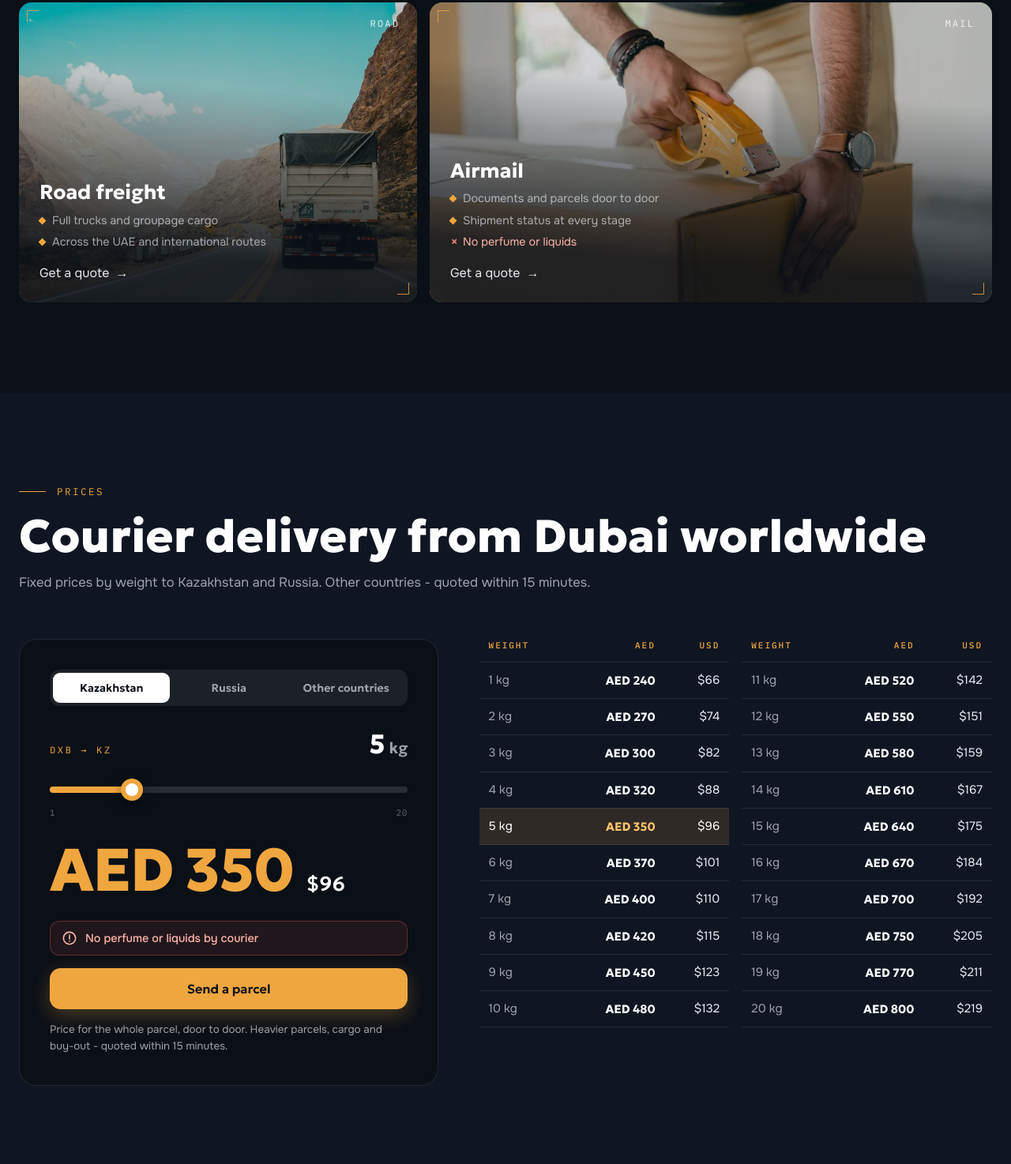
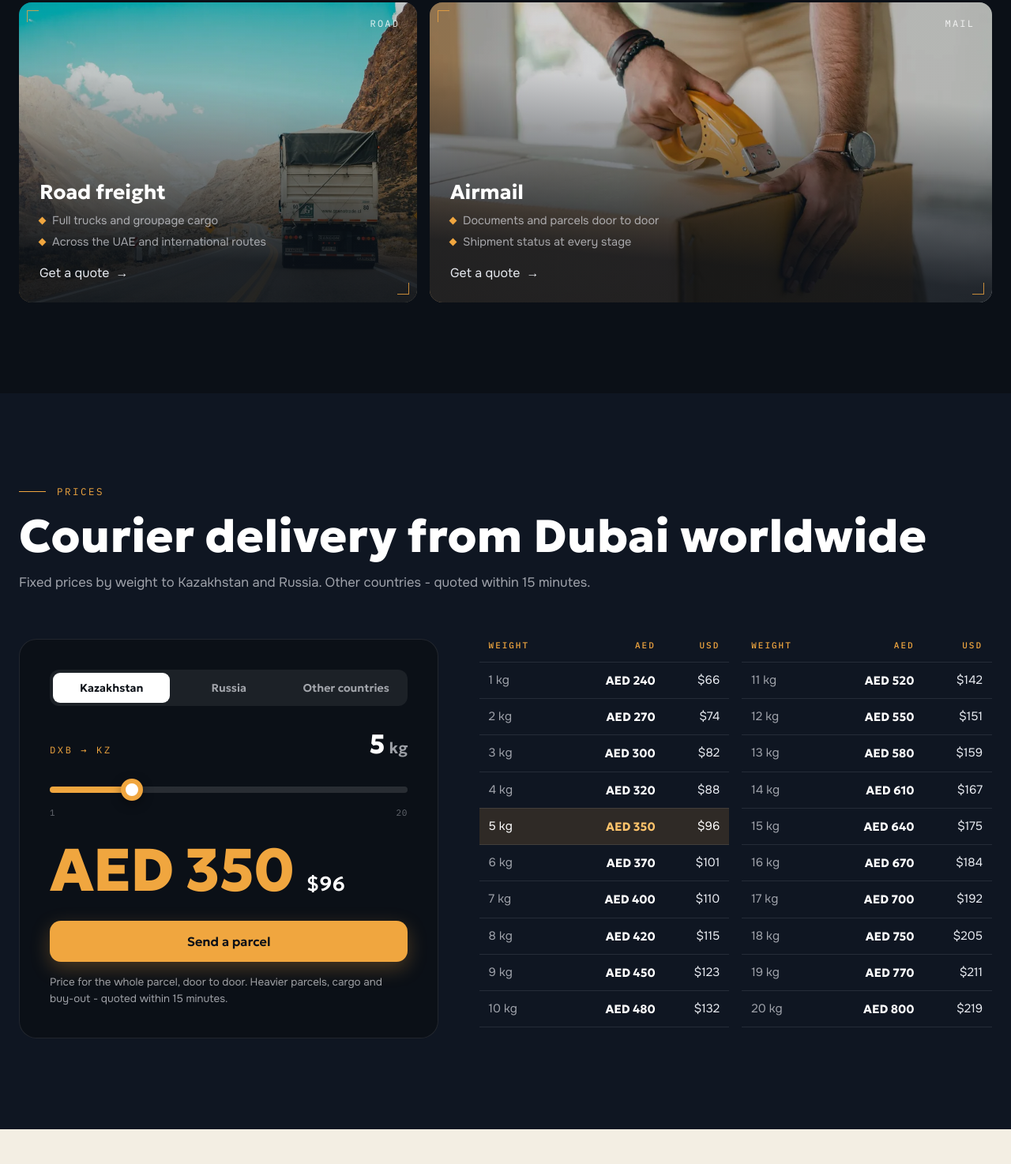
Before and after one commit to Songokura/autologix-group, a plain HTML site: page index.html in a window 1280 px wide. Shown: the part 1586-3060 px from the top of the page at 79% size. Drawn offline with Linux system fonts and the light colour scheme.

Commit message:
Откат: предупреждение о парфюмерии и жидкостях убрано по просьбе владельца
This reverts commit 2d27c7f.

Co-Authored-By: Claude Opus 5.5 <noreply@anthropic.com>

```diff
--- a/index.html
+++ b/index.html
@@ -38,7 +38,7 @@
   <link rel="preconnect" href="https://fonts.gstatic.com" crossorigin>
   <link href="https://fonts.googleapis.com/css2?family=Geologica:wght@300;400;500;600;700;800&family=Onest:wght@400;500;600&family=IBM+Plex+Mono:wght@400;500;600&display=swap" rel="stylesheet">
   <link rel="preload" as="image" href="assets/hero.webp" fetchpriority="high">
-  <link rel="stylesheet" href="styles.css?v=20260928-5">
+  <link rel="stylesheet" href="styles.css?v=20260928-4">
 
   <script type="application/ld+json">
   {
@@ -212,7 +212,6 @@
             <ul>
               <li data-i18n="svc.mail.l1">Документы и посылки до двери</li>
               <li data-i18n="svc.mail.l2">Статус отправления на каждом этапе</li>
-              <li class="svc-no" data-i18n="svc.mail.l3">Без парфюмерии и жидкостей</li>
             </ul>
             <button class="svc-link js-lead" type="button" data-svc="Авиапочта"><span data-i18n="svc.link">Рассчитать</span><em>→</em></button>
           </div>
@@ -244,7 +243,6 @@
             <p data-i18n="pr.q.d">Европа, Азия, Америка, СНГ - назовём цену и сроки за 15 минут.</p>
           </div>
           <div class="pr-sum"><b id="prUsd">$96</b><span id="prKzt">42 420 ₸</span></div>
-          <p class="pr-limit"><svg viewBox="0 0 24 24" aria-hidden="true"><circle cx="12" cy="12" r="9.2"/><path d="M12 7.2v6.2M12 16.4v.4"/></svg><span data-i18n="pr.limit">Курьером не отправляем парфюмерию и жидкости</span></p>
           <button class="btn btn-amber btn-lg btn-full js-lead" type="button" data-svc="Курьерская доставка" data-weight="range"><span data-i18n="pr.cta">Отправить посылку</span></button>
           <p class="pr-note" data-i18n="pr.note">Цена за всю посылку до двери. Больше 20 кг, грузы и выкуп товаров - рассчитаем за 15 минут.</p>
         </div>
@@ -535,6 +533,6 @@
   </div>
 </div>
 
-<script src="script.js?v=20260928-5"></script>
+<script src="script.js?v=20260928-4"></script>
 </body>
 </html>
--- a/script.js
+++ b/script.js
@@ -56,7 +56,6 @@
       'svc.mail.t': 'Авиапочта',
       'svc.mail.l1': 'Документы и посылки до двери',
       'svc.mail.l2': 'Статус отправления на каждом этапе',
-      'svc.mail.l3': 'Без парфюмерии и жидкостей',
       'pr.idx': 'ЦЕНЫ',
       'pr.h2': 'Курьерская доставка из Дубая в Казахстан',
       'pr.lead': 'Посылки от 1 до 20 кг до двери. Выберите вес - цена сразу.',
@@ -66,7 +65,6 @@
       'pr.th2': 'USD',
       'pr.th3': 'Тенге',
       'pr.cta': 'Отправить посылку',
-      'pr.limit': 'Курьером не отправляем парфюмерию и жидкости',
       'pr.d.kz': 'Казахстан',
       'pr.d.ru': 'Россия',
       'pr.d.other': 'Другие страны',
@@ -185,7 +183,6 @@
       'svc.mail.t': 'Airmail',
       'svc.mail.l1': 'Documents and parcels door to door',
       'svc.mail.l2': 'Shipment status at every stage',
-      'svc.mail.l3': 'No perfume or liquids',
       'pr.idx': 'PRICES',
       'pr.h2': 'Courier delivery from Dubai worldwide',
       'pr.lead': 'Fixed prices by weight to Kazakhstan and Russia. Other countries - quoted within 15 minutes.',
@@ -195,7 +192,6 @@
       'pr.th2': 'AED',
       'pr.th3': 'USD',
       'pr.cta': 'Send a parcel',
-      'pr.limit': 'No perfume or liquids by courier',
       'pr.d.kz': 'Kazakhstan',
       'pr.d.ru': 'Russia',
       'pr.d.other': 'Other countries',
--- a/styles.css
+++ b/styles.css
@@ -615,12 +615,3 @@ body.lm-open { overflow: hidden; }
 .is-other .pr-range, .is-other .pr-scale, .is-other .pr-sum, .is-other .pr-kg, .is-other .pr-tables, .is-other .pr-note { display: none; }
 .is-other .pr-grid { grid-template-columns: minmax(0, 560px); }
 @media (max-width: 560px) { .pr-dest button { font-size: 12.5px; padding: 9px 3px; } }
-
-/* ограничение курьерской доставки: парфюмерия и жидкости */
-.pr-limit {
-  display: flex; align-items: center; gap: 10px; margin: 0 0 16px; padding: 11px 14px; border-radius: 12px;
-  background: rgba(226, 87, 76, .1); border: 1px solid rgba(226, 87, 76, .35); color: #FFB3AA; font-size: 14.5px; font-weight: 500; line-height: 1.35;
-}
-.pr-limit svg { width: 20px; height: 20px; flex: none; fill: none; stroke: currentColor; stroke-width: 1.9; stroke-linecap: round; }
-.svc li.svc-no { color: #FFB3AA; }
-.svc li.svc-no::before { background: none; transform: none; width: auto; height: auto; top: 0; content: "×"; color: #FF8A7D; font-weight: 700; left: 1px; }
```
